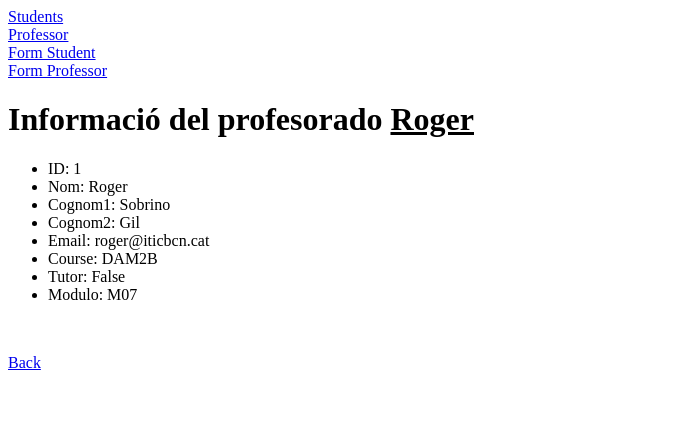
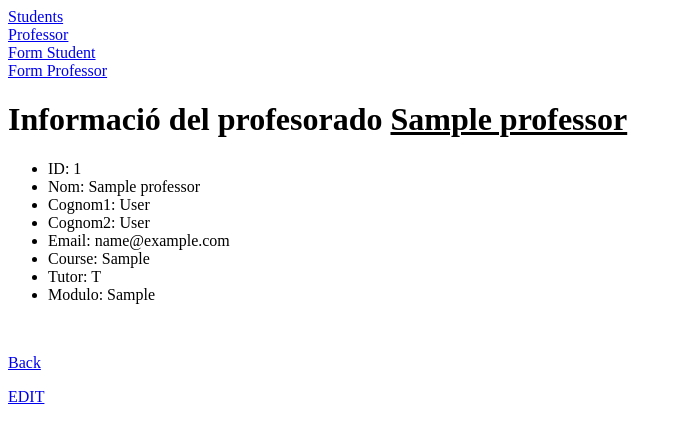
Before and after one commit to angelusMZ19/M07_UF4, a Django app: page /centre/professor/plusProfessor/1 in a window 1280 px wide. Shown: the top 443 px of the page, without its empty margins (0-683 px from the left). Run offline with Django 5.2, Linux system fonts and the light colour scheme; tables that the repository leaves empty hold one stand-in row (values such as "Sample post").

Commit message:
creacion metodos update y correccion del apartado de mas infor, mas inclusion de las rutas de update en ambos listados tanto profesores como estudiantas

```diff
--- a/TIC_BCN_AEMZ/centre/templates/info_prof.html
+++ b/TIC_BCN_AEMZ/centre/templates/info_prof.html
@@ -14,4 +14,5 @@
         <li>Modulo: {{ professor.moduls }}</li>
     </ul><br>
     <p><a href="{% url 'professor' %}">Back</a></p>
+    <td><a href="{% url 'updateP' professor.id %}">EDIT</a></td>
 {% endblock %}
--- a/TIC_BCN_AEMZ/centre/templates/info_student.html
+++ b/TIC_BCN_AEMZ/centre/templates/info_student.html
@@ -12,4 +12,5 @@
         <li>Modulo: {{ student.moduls }}</li>
     </ul><br>
     <p><a href="{% url 'students' %}"> Back </a></p>
+    <td><a href="{% url 'updateS' student.id %}">EDIT</a></td>
 {% endblock %}
--- a/TIC_BCN_AEMZ/centre/urls.py
+++ b/TIC_BCN_AEMZ/centre/urls.py
@@ -12,5 +12,10 @@ urlpatterns = [
     path('professor/plusProfessor/<int:pk>', views.infoProfessor, name= 'plus_professor'),
     # se crea ruta de formulario
     path('formP/', views.form_professor , name='form_P'),
-    path('formS/', views.form_student, name='form_S')
+    path('formS/', views.form_student, name='form_S'),
+    # rutas update para ambas listas
+    path('updateP/<int:pk>', views.updateProfessor, name='updateP'),
+    path('updateS/<int:pk>', views.updateStudent, name='updateS'),
+
+
 ]
--- a/TIC_BCN_AEMZ/centre/views.py
+++ b/TIC_BCN_AEMZ/centre/views.py
@@ -242,19 +242,26 @@ def professor(request):
     return render(request, 'professor.html', {'teacher': profe })
 
 # funcion de +info professor
+# def infoProfessor(request, pk):
+#     profe = None
+#     for i in professorList:
+#         if i['id'] == pk:
+#             profe = i
+#     return render(request, 'info_prof.html', {'professor':profe})
 def infoProfessor(request, pk):
-    profe = None
-    for i in professorList:
-        if i['id'] == pk:
-            profe = i
-    return render(request, 'info_prof.html', {'professor':profe})
+    profes = Professor.objects.get(id=pk)
+    return render(request, 'info_prof.html', {'professor':profes})
 
 # funcion de +info students
+# def infoStudents(request, pk):
+#     estudiante = None
+#     for i in studentList:
+#         if i['id'] == pk:
+#             estudiante = i
+#     return render(request, 'info_student.html', {'student':estudiante})
+
 def infoStudents(request, pk):
-    estudiante = None
-    for i in studentList:
-        if i['id'] == pk:
-            estudiante = i
+    estudiante = Student.objects.get(id=pk)
     return render(request, 'info_student.html', {'student':estudiante})
 
 
@@ -266,7 +273,7 @@ def form_student(request):
         if form.is_valid():
             form.save()
             return redirect('students')
-    context={'forms': form}
+    context={'formS': form}
     return render(request, 'formS.html', context)
 
 
@@ -280,3 +287,29 @@ def form_professor(request):
             return redirect('professor')
     context={'formP': form}
     return render(request, 'formP.html', context)
+
+
+def updateStudent(request, pk):
+    datosS = Student.objects.get(id=pk)
+    form = StudentForm(instance=datosS)
+
+    if request.method == 'POST':
+        form = StudentForm(request.POST, instance=datosS)
+        if form.is_valid():
+            form.save()
+            return redirect('students')
+
+    context = {'formS': form}
+    return render(request, 'formS.html', context)
+
+
+def updateProfessor(request, pk):
+    datosP = Professor.objects.get(id=pk)
+    form = ProfessorForm(instance=datosP)
+    if request.method == 'POST':
+        form = ProfessorForm(request.POST, instance=datosP)
+        if form.is_valid():
+            form.save()
+            return redirect('professor')
+    context = {'formP': form}
+    return render(request, 'formP.html', context)
```
